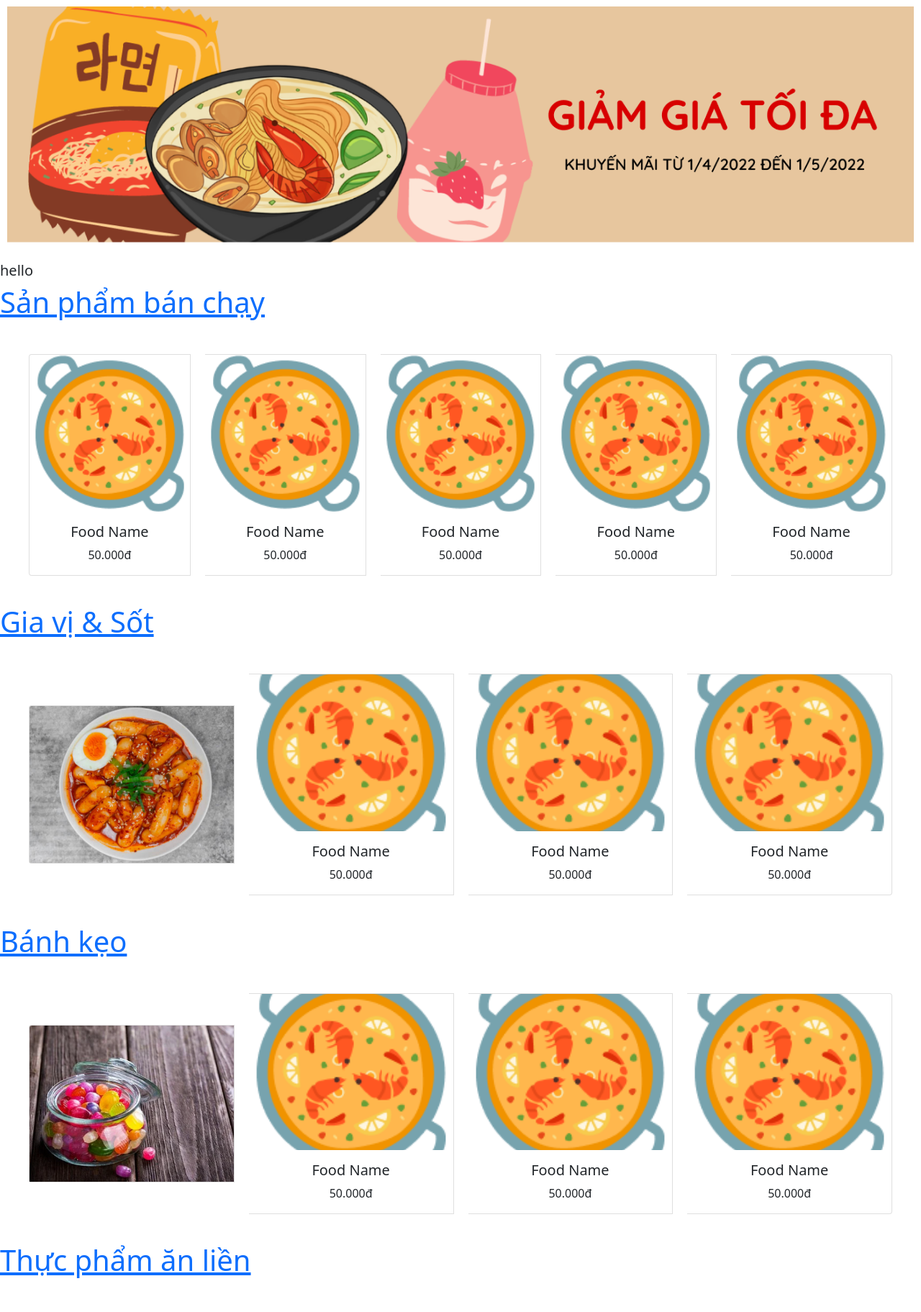
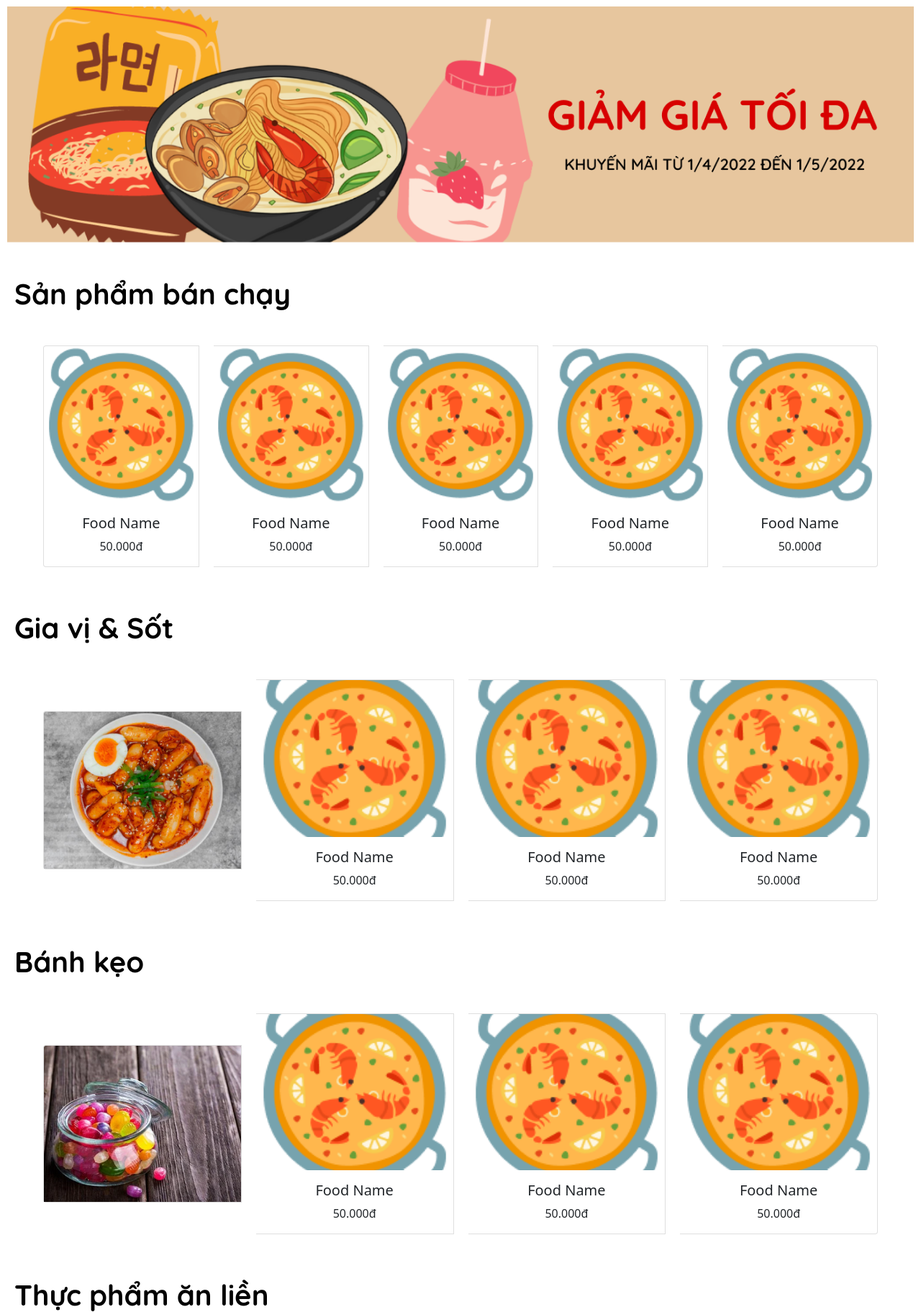
Before and after one commit to maidungonly/IE221.M22.CNCL, a Django app: page / in a window 1280 px wide. Shown: the part 174-1997 px from the top of the page at 72% size. Run offline with Django 3.2, Linux system fonts and the light colour scheme; some libraries are stand-ins or nearby versions.

Commit message:
Add giohang.html home.html kcook.html and giohang.css home.css kcook.css and add footer

```diff
--- a/main/static/css/home.css
+++ b/main/static/css/home.css
@@ -41,8 +41,28 @@
 .card{
     margin: 10px !important;
 }
-.link-sanpham{
-    text-decoration: none !important;
+.sanpham-home a{
+    text-decoration: none ;
     color: black;
-    font-family: quicksand;
+    font-family: quicksand-bold;
+
 }
+.sanphambanchay{
+  margin: 20px;
+}
+.giavivasot{
+  margin: 20px;
+}
+.thucphamanlien {
+  margin: 20px;
+}
+.banhkeo{
+  margin: 20px;
+}
+.douong{
+  margin: 20px;
+
+}
+.rongbien{
+  margin: 20px;
+}
--- a/main/templates/main/home.html
+++ b/main/templates/main/home.html
@@ -16,7 +16,6 @@
 {% endblock %}
 {% block title%}Trang chủ K-Mart{% endblock %}
 {% block sanpham %}
-<h5>hello</h5>
 <div class="sanpham-home">
   <!-- San pham ban chay -->
   <div class="sanphambanchay">
```
